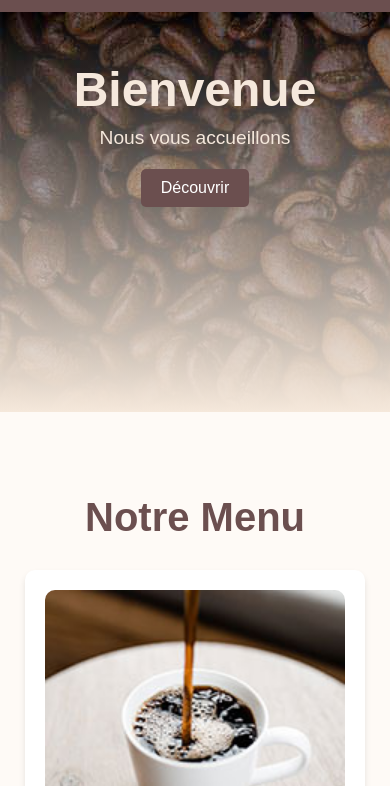
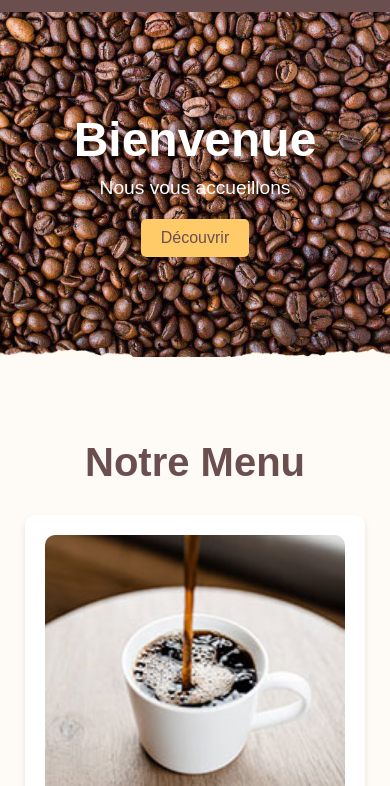
Before and after one commit to bngams/2501-HTML-CSS-JS, a plain HTML site: page 3. Site HTML et CSS/page-design.html in a window 390 px wide. Shown: the part 58-844 px from the top of the page. Drawn offline with Linux system fonts and the light colour scheme.

Commit message:
media query example, pseudo element ...

```diff
--- a/3. Site HTML et CSS/page-design.html
+++ b/3. Site HTML et CSS/page-design.html
@@ -55,15 +55,38 @@
       }
 
       #hero-section {
+  position: relative;
   display: flex;
   flex-direction: column;
   align-items: center;
   text-align: center;
-        padding: 50px 20px;
-        background-color: #6b4f4f;
-        color: #f5e8dc;
-        background-image: linear-gradient(rgba(0, 0, 0, 0.5), rgb(245, 232, 219, 1)), url('img/bg.jpg');
-        min-height: 300px;
+  padding: 100px 20px;
+  color: #fff;
+  overflow: hidden; /* Pour éviter tout dépassement du background */
+}
+
+#hero-section::before {
+  content: '';
+  position: absolute;
+  top: 0;
+  left: 0;
+  width: 100%;
+  height: 100%;
+  background: url('img/bg.jpg') center/cover no-repeat;
+  opacity: 1; /* Contrôle l'opacité du fond */
+  z-index: -1; /* Place le fond derrière le contenu */
+}
+
+#hero-section::after {
+  content: '';
+  position: absolute;
+  bottom: -6px;
+  left: 0;
+  width: 100%;
+  height: 15px;
+  background: url(img/overlay-bottom.png) center / contain repeat-x;
+  z-index: 1; /* Ensures it's above the hero section's background */
+  pointer-events: none; /* Prevents it from interfering with clicks */
 }
 
 #hero-section h1 {
@@ -77,8 +100,8 @@
 }
 
 #hero-section button {
-        background-color: #6b4f4f;
-        color: #fff;
+  background-color: #ffcb69;
+  color: #6b4f4f;
   border: none;
   padding: 10px 20px;
   font-size: 1em;
@@ -88,7 +111,8 @@
 }
 
 #hero-section button:hover {
-        background-color: #ffcb69;
+  background-color: #fff;
+  color: #6b4f4f;
 }
 
       #main-products-section {
@@ -157,9 +181,19 @@
         color: #fff;
         font-size: 1em;
       }
+
+      /*
+        ##Device = Desktops, Laptops...
+      */
+      @media (min-width: 1024px) {
+
+      }
+
+
     </style>
   </head>
-  <body>
+  <!-- Use JS to add a custom class depending on User Agent -->
+  <body class="android">
     <header>
       <div id="main-title">
         <img src="img/about.png" alt="Logo du site" />
```
Lines whose indentation alone changed are shown as unchanged.
